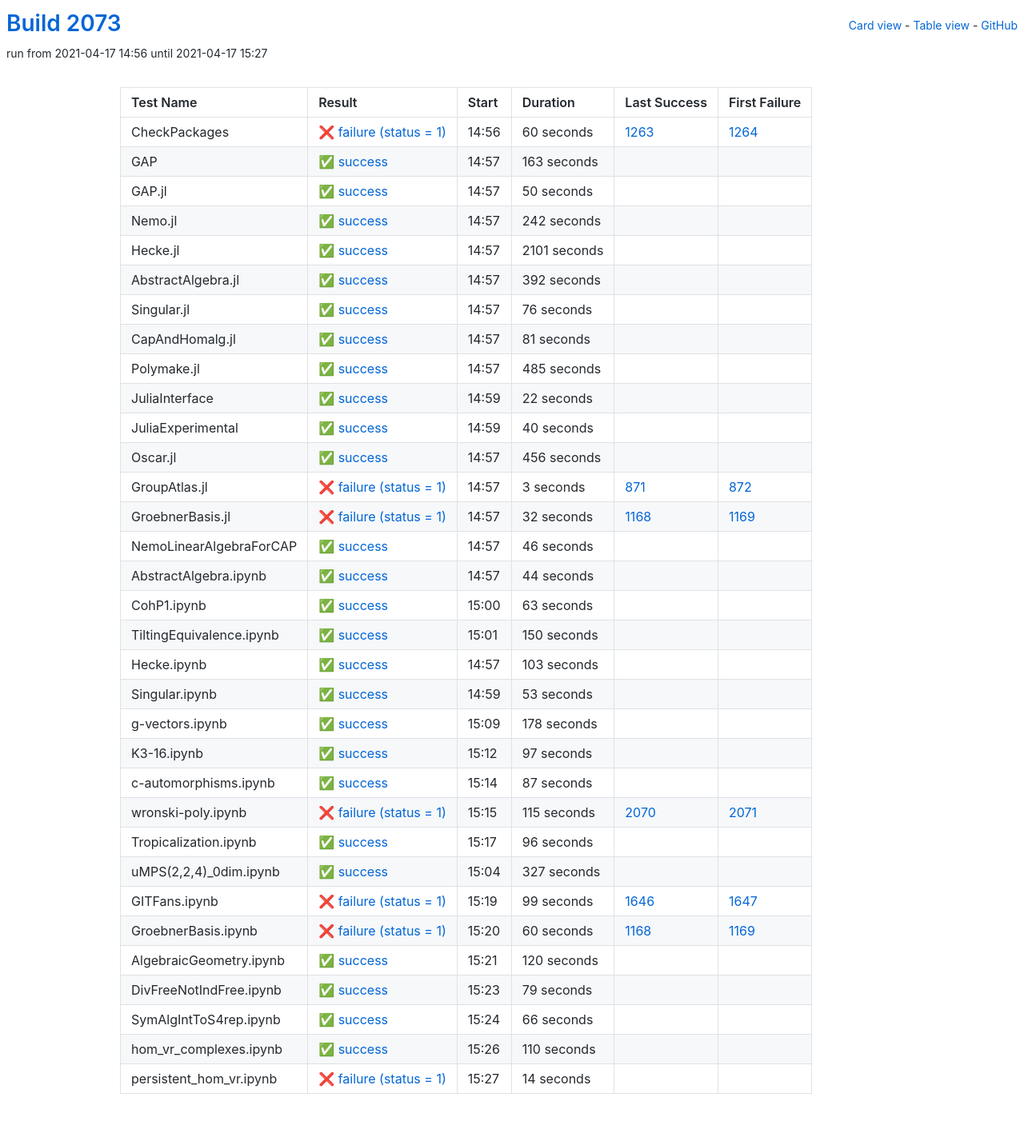
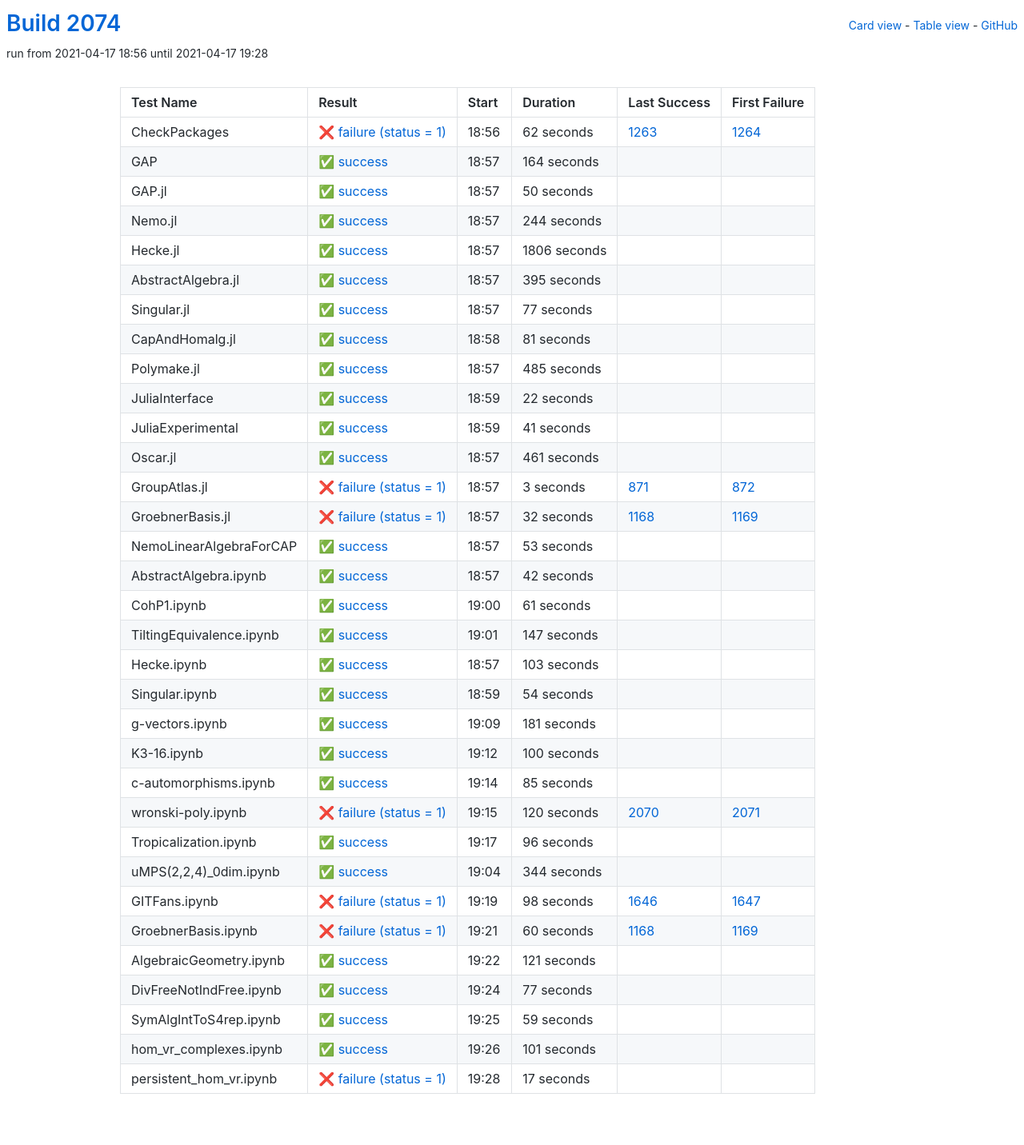
Before and after one commit to oscar-system/oscar-ci-status-stable, a Jekyll site: the page built from table.html, in a window 1280 px wide. Shown: the whole page at 80% size. Built offline with Jekyll 4.4.1, drawn with Linux system fonts in a browser that asks for light colours.

Commit message:
Build #2074

```diff
--- a/_data/ci.yml
+++ b/_data/ci.yml
@@ -1,6 +1,6 @@
 ---
-build: 2073
-build_url: https://oscarci.mathematik.uni-kl.de/job/oscar-stable/2073/
+build: 2074
+build_url: https://oscarci.mathematik.uni-kl.de/job/oscar-stable/2074/
 job: oscar-stable
 organization: oscar-system
 repo: oscar-ci-status-stable
@@ -8,32 +8,32 @@ repourl: https://github.com/oscar-system/oscar-ci-status-stable
 tests:
 - name: CheckPackages
   id: checkpackages
-  log: https://oscarci.mathematik.uni-kl.de/job/oscar-stable/2073/artifact/logs/build-2073/CheckPackages.log
-  start: 2021-04-17 14:56
+  log: https://oscarci.mathematik.uni-kl.de/job/oscar-stable/2074/artifact/logs/build-2074/CheckPackages.log
+  start: 2021-04-17 18:56
   success: false
   exitcode: 1
   status: failure
-  duration: 60
+  duration: 62
   last_success: 1263
   last_success_url: https://oscarci.mathematik.uni-kl.de/job/oscar-stable/1263/
   first_failure: 1264
   first_failure_url: https://oscarci.mathematik.uni-kl.de/job/oscar-stable/1264/
 - name: GAP
   id: gap
-  log: https://oscarci.mathematik.uni-kl.de/job/oscar-stable/2073/artifact/logs/build-2073/GAP.log
-  start: 2021-04-17 14:57
+  log: https://oscarci.mathematik.uni-kl.de/job/oscar-stable/2074/artifact/logs/build-2074/GAP.log
+  start: 2021-04-17 18:57
   success: true
   exitcode: 0
   status: success
-  duration: 163
+  duration: 164
   last_success: false
   last_success_url:
   first_failure: false
   first_failure_url:
 - name: GAP.jl
   id: gap-jl
-  log: https://oscarci.mathematik.uni-kl.de/job/oscar-stable/2073/artifact/logs/build-2073/GAP.jl.log
-  start: 2021-04-17 14:57
+  log: https://oscarci.mathematik.uni-kl.de/job/oscar-stable/2074/artifact/logs/build-2074/GAP.jl.log
+  start: 2021-04-17 18:57
   success: true
   exitcode: 0
   status: success
@@ -44,56 +44,56 @@ tests:
   first_failure_url:
 - name: Nemo.jl
   id: nemo-jl
-  log: https://oscarci.mathematik.uni-kl.de/job/oscar-stable/2073/artifact/logs/build-2073/Nemo.jl.log
-  start: 2021-04-17 14:57
+  log: https://oscarci.mathematik.uni-kl.de/job/oscar-stable/2074/artifact/logs/build-2074/Nemo.jl.log
+  start: 2021-04-17 18:57
   success: true
   exitcode: 0
   status: success
-  duration: 242
+  duration: 244
   last_success: false
   last_success_url:
   first_failure: false
   first_failure_url:
 - name: Hecke.jl
   id: hecke-jl
-  log: https://oscarci.mathematik.uni-kl.de/job/oscar-stable/2073/artifact/logs/build-2073/Hecke.jl.log
-  start: 2021-04-17 14:57
+  log: https://oscarci.mathematik.uni-kl.de/job/oscar-stable/2074/artifact/logs/build-2074/Hecke.jl.log
+  start: 2021-04-17 18:57
   success: true
   exitcode: 0
   status: success
-  duration: 2101
+  duration: 1806
   last_success: false
   last_success_url:
   first_failure: false
   first_failure_url:
 - name: AbstractAlgebra.jl
   id: abstractalgebra-jl
-  log: https://oscarci.mathematik.uni-kl.de/job/oscar-stable/2073/artifact/logs/build-2073/AbstractAlgebra.jl.log
-  start: 2021-04-17 14:57
+  log: https://oscarci.mathematik.uni-kl.de/job/oscar-stable/2074/artifact/logs/build-2074/AbstractAlgebra.jl.log
+  start: 2021-04-17 18:57
   success: true
   exitcode: 0
   status: success
-  duration: 392
+  duration: 395
   last_success: false
   last_success_url:
   first_failure: false
   first_failure_url:
 - name: Singular.jl
   id: singular-jl
-  log: https://oscarci.mathematik.uni-kl.de/job/oscar-stable/2073/artifact/logs/build-2073/Singular.jl.log
-  start: 2021-04-17 14:57
+  log: https://oscarci.mathematik.uni-kl.de/job/oscar-stable/2074/artifact/logs/build-2074/Singular.jl.log
+  start: 2021-04-17 18:57
   success: true
   exitcode: 0
   status: success
-  duration: 76
+  duration: 77
   last_success: false
   last_success_url:
   first_failure: false
   first_failure_url:
 - name: CapAndHomalg.jl
   id: capandhomalg-jl
-  log: https://oscarci.mathematik.uni-kl.de/job/oscar-stable/2073/artifact/logs/build-2073/CapAndHomalg.jl.log
-  start: 2021-04-17 14:57
+  log: https://oscarci.mathematik.uni-kl.de/job/oscar-stable/2074/artifact/logs/build-2074/CapAndHomalg.jl.log
+  start: 2021-04-17 18:58
   success: true
   exitcode: 0
   status: success
@@ -104,8 +104,8 @@ tests:
   first_failure_url:
 - name: Polymake.jl
   id: polymake-jl
-  log: https://oscarci.mathematik.uni-kl.de/job/oscar-stable/2073/artifact/logs/build-2073/Polymake.jl.log
-  start: 2021-04-17 14:57
+  log: https://oscarci.mathematik.uni-kl.de/job/oscar-stable/2074/artifact/logs/build-2074/Polymake.jl.log
+  start: 2021-04-17 18:57
   success: true
   exitcode: 0
   status: success
@@ -116,8 +116,8 @@ tests:
   first_failure_url:
 - name: JuliaInterface
   id: juliainterface
-  log: https://oscarci.mathematik.uni-kl.de/job/oscar-stable/2073/artifact/logs/build-2073/JuliaInterface.log
-  start: 2021-04-17 14:59
+  log: https://oscarci.mathematik.uni-kl.de/job/oscar-stable/2074/artifact/logs/build-2074/JuliaInterface.log
+  start: 2021-04-17 18:59
   success: true
   exitcode: 0
   status: success
@@ -128,32 +128,32 @@ tests:
   first_failure_url:
 - name: JuliaExperimental
   id: juliaexperimental
-  log: https://oscarci.mathematik.uni-kl.de/job/oscar-stable/2073/artifact/logs/build-2073/JuliaExperimental.log
-  start: 2021-04-17 14:59
+  log: https://oscarci.mathematik.uni-kl.de/job/oscar-stable/2074/artifact/logs/build-2074/JuliaExperimental.log
+  start: 2021-04-17 18:59
   success: true
   exitcode: 0
   status: success
-  duration: 40
+  duration: 41
   last_success: false
   last_success_url:
   first_failure: false
   first_failure_url:
 - name: Oscar.jl
   id: oscar-jl
-  log: https://oscarci.mathematik.uni-kl.de/job/oscar-stable/2073/artifact/logs/build-2073/Oscar.jl.log
-  start: 2021-04-17 14:57
+  log: https://oscarci.mathematik.uni-kl.de/job/oscar-stable/2074/artifact/logs/build-2074/Oscar.jl.log
+  start: 2021-04-17 18:57
   success: true
   exitcode: 0
   status: success
-  duration: 456
+  duration: 461
   last_success: false
   last_success_url:
   first_failure: false
   first_failure_url:
 - name: GroupAtlas.jl
   id: groupatlas-jl
-  log: https://oscarci.mathematik.uni-kl.de/job/oscar-stable/2073/artifact/logs/build-2073/GroupAtlas.jl.log
-  start: 2021-04-17 14:57
+  log: https://oscarci.mathematik.uni-kl.de/job/oscar-stable/2074/artifact/logs/build-2074/GroupAtlas.jl.log
+  start: 2021-04-17 18:57
   success: false
   exitcode: 1
   status: failure
@@ -164,8 +164,8 @@ tests:
   first_failure_url: https://oscarci.mathematik.uni-kl.de/job/oscar-stable/872/
 - name: GroebnerBasis.jl
   id: groebnerbasis-jl
-  log: https://oscarci.mathematik.uni-kl.de/job/oscar-stable/2073/artifact/logs/build-2073/GroebnerBasis.jl.log
-  start: 2021-04-17 14:57
+  log: https://oscarci.mathematik.uni-kl.de/job/oscar-stable/2074/artifact/logs/build-2074/GroebnerBasis.jl.log
+  start: 2021-04-17 18:57
   success: false
   exitcode: 1
   status: failure
@@ -176,56 +176,56 @@ tests:
   first_failure_url: https://oscarci.mathematik.uni-kl.de/job/oscar-stable/1169/
 - name: NemoLinearAlgebraForCAP
   id: nemolinearalgebraforcap
-  log: https://oscarci.mathematik.uni-kl.de/job/oscar-stable/2073/artifact/logs/build-2073/NemoLinearAlgebraForCAP.log
-  start: 2021-04-17 14:57
+  log: https://oscarci.mathematik.uni-kl.de/job/oscar-stable/2074/artifact/logs/build-2074/NemoLinearAlgebraForCAP.log
+  start: 2021-04-17 18:57
   success: true
   exitcode: 0
   status: success
-  duration: 46
+  duration: 53
   last_success: false
   last_success_url:
   first_failure: false
   first_failure_url:
 - name: AbstractAlgebra.ipynb
   id: abstractalgebra-ipynb
-  log: https://oscarci.mathematik.uni-kl.de/job/oscar-stable/2073/artifact/logs/build-2073/AbstractAlgebra.ipynb.log
-  start: 2021-04-17 14:57
+  log: https://oscarci.mathematik.uni-kl.de/job/oscar-stable/2074/artifact/logs/build-2074/AbstractAlgebra.ipynb.log
+  start: 2021-04-17 18:57
   success: true
   exitcode: 0
   status: success
-  duration: 44
+  duration: 42
   last_success: false
   last_success_url:
   first_failure: false
   first_failure_url:
 - name: CohP1.ipynb
   id: cohp1-ipynb
-  log: https://oscarci.mathematik.uni-kl.de/job/oscar-stable/2073/artifact/logs/build-2073/CohP1.ipynb.log
-  start: 2021-04-17 15:00
+  log: https://oscarci.mathematik.uni-kl.de/job/oscar-stable/2074/artifact/logs/build-2074/CohP1.ipynb.log
+  start: 2021-04-17 19:00
   success: true
   exitcode: 0
   status: success
-  duration: 63
+  duration: 61
   last_success: false
   last_success_url:
   first_failure: false
   first_failure_url:
 - name: TiltingEquivalence.ipynb
   id: tiltingequivalence-ipynb
-  log: https://oscarci.mathematik.uni-kl.de/job/oscar-stable/2073/artifact/logs/build-2073/TiltingEquivalence.ipynb.log
-  start: 2021-04-17 15:01
+  log: https://oscarci.mathematik.uni-kl.de/job/oscar-stable/2074/artifact/logs/build-2074/TiltingEquivalence.ipynb.log
+  start: 2021-04-17 19:01
   success: true
   exitcode: 0
   status: success
-  duration: 150
+  duration: 147
   last_success: false
   last_success_url:
   first_failure: false
   first_failure_url:
 - name: Hecke.ipynb
   id: hecke-ipynb
-  log: https://oscarci.mathematik.uni-kl.de/job/oscar-stable/2073/artifact/logs/build-2073/Hecke.ipynb.log
-  start: 2021-04-17 14:57
+  log: https://oscarci.mathematik.uni-kl.de/job/oscar-stable/2074/artifact/logs/build-2074/Hecke.ipynb.log
+  start: 2021-04-17 18:57
   success: true
   exitcode: 0
   status: success
@@ -236,68 +236,68 @@ tests:
   first_failure_url:
 - name: Singular.ipynb
   id: singular-ipynb
-  log: https://oscarci.mathematik.uni-kl.de/job/oscar-stable/2073/artifact/logs/build-2073/Singular.ipynb.log
-  start: 2021-04-17 14:59
+  log: https://oscarci.mathematik.uni-kl.de/job/oscar-stable/2074/artifact/logs/build-2074/Singular.ipynb.log
+  start: 2021-04-17 18:59
   success: true
   exitcode: 0
   status: success
-  duration: 53
+  duration: 54
   last_success: false
   last_success_url:
   first_failure: false
   first_failure_url:
 - name: g-vectors.ipynb
   id: g-vectors-ipynb
-  log: https://oscarci.mathematik.uni-kl.de/job/oscar-stable/2073/artifact/logs/build-2073/g-vectors.ipynb.log
-  start: 2021-04-17 15:09
+  log: https://oscarci.mathematik.uni-kl.de/job/oscar-stable/2074/artifact/logs/build-2074/g-vectors.ipynb.log
+  start: 2021-04-17 19:09
   success: true
   exitcode: 0
   status: success
-  duration: 178
+  duration: 181
   last_success: false
   last_success_url:
   first_failure: false
   first_failure_url:
 - name: K3-16.ipynb
   id: k3-16-ipynb
-  log: https://oscarci.mathematik.uni-kl.de/job/oscar-stable/2073/artifact/logs/build-2073/K3-16.ipynb.log
-  start: 2021-04-17 15:12
+  log: https://oscarci.mathematik.uni-kl.de/job/oscar-stable/2074/artifact/logs/build-2074/K3-16.ipynb.log
+  start: 2021-04-17 19:12
   success: true
   exitcode: 0
   status: success
-  duration: 97
+  duration: 100
   last_success: false
   last_success_url:
   first_failure: false
   first_failure_url:
 - name: c-automorphisms.ipynb
   id: c-automorphisms-ipynb
-  log: https://oscarci.mathematik.uni-kl.de/job/oscar-stable/2073/artifact/logs/build-2073/c-automorphisms.ipynb.log
-  start: 2021-04-17 15:14
+  log: https://oscarci.mathematik.uni-kl.de/job/oscar-stable/2074/artifact/logs/build-2074/c-automorphisms.ipynb.log
+  start: 2021-04-17 19:14
   success: true
   exitcode: 0
   status: success
-  duration: 87
+  duration: 85
   last_success: false
   last_success_url:
   first_failure: false
   first_failure_url:
 - name: wronski-poly.ipynb
   id: wronski-poly-ipynb
-  log: https://oscarci.mathematik.uni-kl.de/job/oscar-stable/2073/artifact/logs/build-2073/wronski-poly.ipynb.log
-  start: 2021-04-17 15:15
+  log: https://oscarci.mathematik.uni-kl.de/job/oscar-stable/2074/artifact/logs/build-2074/wronski-poly.ipynb.log
+  start: 2021-04-17 19:15
   success: false
   exitcode: 1
   status: failure
-  duration: 115
+  duration: 120
   last_success: 2070
   last_success_url: https://oscarci.mathematik.uni-kl.de/job/oscar-stable/2070/
   first_failure: 2071
   first_failure_url: https://oscarci.mathematik.uni-kl.de/job/oscar-stable/2071/
 - name: Tropicalization.ipynb
   id: tropicalization-ipynb
-  log: https://oscarci.mathematik.uni-kl.de/job/oscar-stable/2073/artifact/logs/build-2073/Tropicalization.ipynb.log
-  start: 2021-04-17 15:17
+  log: https://oscarci.mathematik.uni-kl.de/job/oscar-stable/2074/artifact/logs/build-2074/Tropicalization.ipynb.log
+  start: 2021-04-17 19:17
   success: true
   exitcode: 0
   status: success
@@ -308,32 +308,32 @@ tests:
   first_failure_url:
 - name: uMPS(2,2,4)_0dim.ipynb
   id: umps-2-2-4-0dim-ipynb
-  log: https://oscarci.mathematik.uni-kl.de/job/oscar-stable/2073/artifact/logs/build-2073/uMPS-2-2-4-_0dim.ipynb.log
-  start: 2021-04-17 15:04
+  log: https://oscarci.mathematik.uni-kl.de/job/oscar-stable/2074/artifact/logs/build-2074/uMPS-2-2-4-_0dim.ipynb.log
+  start: 2021-04-17 19:04
   success: true
   exitcode: 0
   status: success
-  duration: 327
+  duration: 344
   last_success: false
   last_success_url:
   first_failure: false
   first_failure_url:
 - name: GITFans.ipynb
   id: gitfans-ipynb
-  log: https://oscarci.mathematik.uni-kl.de/job/oscar-stable/2073/artifact/logs/build-2073/GITFans.ipynb.log
-  start: 2021-04-17 15:19
+  log: https://oscarci.mathematik.uni-kl.de/job/oscar-stable/2074/artifact/logs/build-2074/GITFans.ipynb.log
+  start: 2021-04-17 19:19
   success: false
   exitcode: 1
   status: failure
-  duration: 99
+  duration: 98
   last_success: 1646
   last_success_url: https://oscarci.mathematik.uni-kl.de/job/oscar-stable/1646/
   first_failure: 1647
   first_failure_url: https://oscarci.mathematik.uni-kl.de/job/oscar-stable/1647/
 - name: GroebnerBasis.ipynb
   id: groebnerbasis-ipynb
-  log: https://oscarci.mathematik.uni-kl.de/job/oscar-stable/2073/artifact/logs/build-2073/GroebnerBasis.ipynb.log
-  start: 2021-04-17 15:20
+  log: https://oscarci.mathematik.uni-kl.de/job/oscar-stable/2074/artifact/logs/build-2074/GroebnerBasis.ipynb.log
+  start: 2021-04-17 19:21
   success: false
   exitcode: 1
   status: failure
@@ -344,60 +344,60 @@ tests:
   first_failure_url: https://oscarci.mathematik.uni-kl.de/job/oscar-stable/1169/
 - name: AlgebraicGeometry.ipynb
   id: algebraicgeometry-ipynb
-  log: https://oscarci.mathematik.uni-kl.de/job/oscar-stable/2073/artifact/logs/build-2073/AlgebraicGeometry.ipynb.log
-  start: 2021-04-17 15:21
+  log: https://oscarci.mathematik.uni-kl.de/job/oscar-stable/2074/artifact/logs/build-2074/AlgebraicGeometry.ipynb.log
+  start: 2021-04-17 19:22
   success: true
   exitcode: 0
   status: success
-  duration: 120
+  duration: 121
   last_success: false
   last_success_url:
   first_failure: false
   first_failure_url:
 - name: DivFreeNotIndFree.ipynb
   id: divfreenotindfree-ipynb
-  log: https://oscarci.mathematik.uni-kl.de/job/oscar-stable/2073/artifact/logs/build-2073/DivFreeNotIndFree.ipynb.log
-  start: 2021-04-17 15:23
+  log: https://oscarci.mathematik.uni-kl.de/job/oscar-stable/2074/artifact/logs/build-2074/DivFreeNotIndFree.ipynb.log
+  start: 2021-04-17 19:24
   success: true
   exitcode: 0
   status: success
-  duration: 79
+  duration: 77
   last_success: false
   last_success_url:
   first_failure: false
   first_failure_url:
 - name: SymAlgIntToS4rep.ipynb
   id: symalginttos4rep-ipynb
-  log: https://oscarci.mathematik.uni-kl.de/job/oscar-stable/2073/artifact/logs/build-2073/SymAlgIntToS4rep.ipynb.log
-  start: 2021-04-17 15:24
+  log: https://oscarci.mathematik.uni-kl.de/job/oscar-stable/2074/artifact/logs/build-2074/SymAlgIntToS4rep.ipynb.log
+  start: 2021-04-17 19:25
   success: true
   exitcode: 0
   status: success
-  duration: 66
+  duration: 59
   last_success: false
   last_success_url:
   first_failure: false
   first_failure_url:
 - name: hom_vr_complexes.ipynb
   id: hom-vr-complexes-ipynb
-  log: https://oscarci.mathematik.uni-kl.de/job/oscar-stable/2073/artifact/logs/build-2073/hom_vr_complexes.ipynb.log
-  start: 2021-04-17 15:26
+  log: https://oscarci.mathematik.uni-kl.de/job/oscar-stable/2074/artifact/logs/build-2074/hom_vr_complexes.ipynb.log
+  start: 2021-04-17 19:26
   success: true
   exitcode: 0
   status: success
-  duration: 110
+  duration: 101
   last_success: false
   last_success_url:
   first_failure: false
   first_failure_url:
 - name: persistent_hom_vr.ipynb
   id: persistent-hom-vr-ipynb
-  log: https://oscarci.mathematik.uni-kl.de/job/oscar-stable/2073/artifact/logs/build-2073/persistent_hom_vr.ipynb.log
-  start: 2021-04-17 15:27
+  log: https://oscarci.mathematik.uni-kl.de/job/oscar-stable/2074/artifact/logs/build-2074/persistent_hom_vr.ipynb.log
+  start: 2021-04-17 19:28
   success: false
   exitcode: 1
   status: failure
-  duration: 14
+  duration: 17
   last_success: false
   last_success_url:
   first_failure: false
```
Also changed, not shown: README.md.
